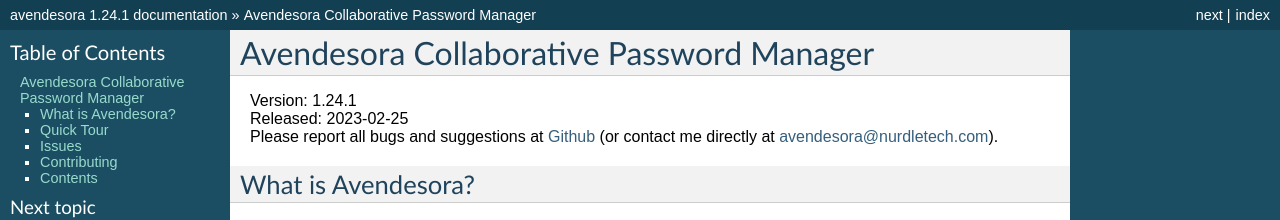
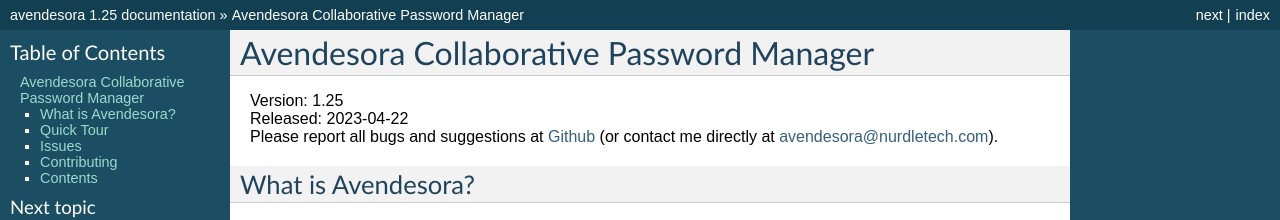
Before and after one commit to KenKundert/avendesora, a Sphinx documentation site: the page built from doc/index.rst, in a window 1280 px wide and 900 px high. Shown: the top 220 px of the window. Built offline with Sphinx 7.4.7, drawn with Linux system fonts in a browser that asks for light colours; some of the changed text lies outside the part shown.

Commit message:
bump version to 1.25

```diff
--- a/README.rst
+++ b/README.rst
@@ -23,8 +23,8 @@ Avendesora Collaborative Password Manager
 
 
 :Authors: Ken & Kale Kundert
-:Version: 1.24.1
-:Released: 2023-02-25
+:Version: 1.25
+:Released: 2023-04-22
 
 Avendesora replaces Abraxas, which are both alternatives to the traditional
 password vault.
--- a/avendesora/__init__.py
+++ b/avendesora/__init__.py
@@ -31,5 +31,5 @@ from .secrets import (
 from . import command
 from .account import AccountValue
 
-__version__ = '1.24.1'
-__released__ = '2023-02-25'
+__version__ = '1.25'
+__released__ = '2023-04-22'
--- a/doc/conf.py
+++ b/doc/conf.py
@@ -55,7 +55,7 @@ copyright = u'2017-2023, Ken Kundert'
 # built documents.
 #
 # The full version, including alpha/beta/rc tags.
-release = '1.24.1'
+release = '1.25'
 # The short X.Y version.
 version = '.'.join(release.split('.')[0:2])
 
--- a/doc/index.rst
+++ b/doc/index.rst
@@ -3,8 +3,8 @@
 Avendesora Collaborative Password Manager
 =========================================
 
-| Version: 1.24.1
-| Released: 2023-02-25
+| Version: 1.25
+| Released: 2023-04-22
 | Please report all bugs and suggestions at
   `Github <https://github.com/KenKundert/avendesora/issues>`_
   (or contact me directly at `avendesora@nurdletech.com
--- a/doc/releases.rst
+++ b/doc/releases.rst
@@ -5,8 +5,8 @@ Releases
 
 Latest Development Version
 --------------------------
-| Version: 1.24.1
-| Released: 2023-02-25
+| Version: 1.25
+| Released: 2023-04-22
 
 
 1.25 (2023-04-22)
--- a/setup.py
+++ b/setup.py
@@ -45,7 +45,7 @@ for line in install_requirements.splitlines():
 # call setup {{{1
 setup(
     name = 'avendesora',
-    version = '1.24.1',
+    version = '1.25',
     author = 'Ken Kundert and Kale Kundert',
     author_email = 'avendesora@nurdletech.com',
     description = 'A password generator and account manager.',
```
